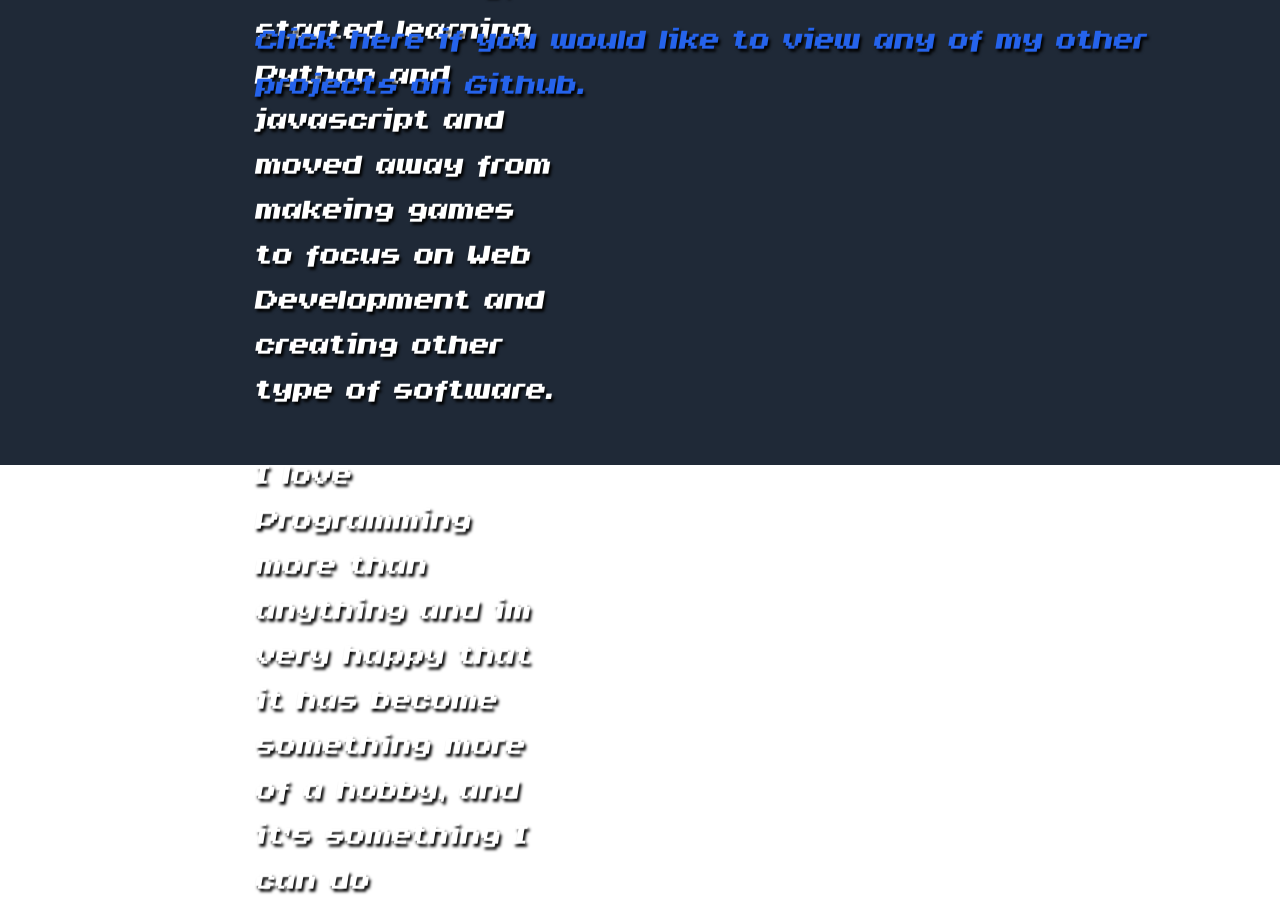
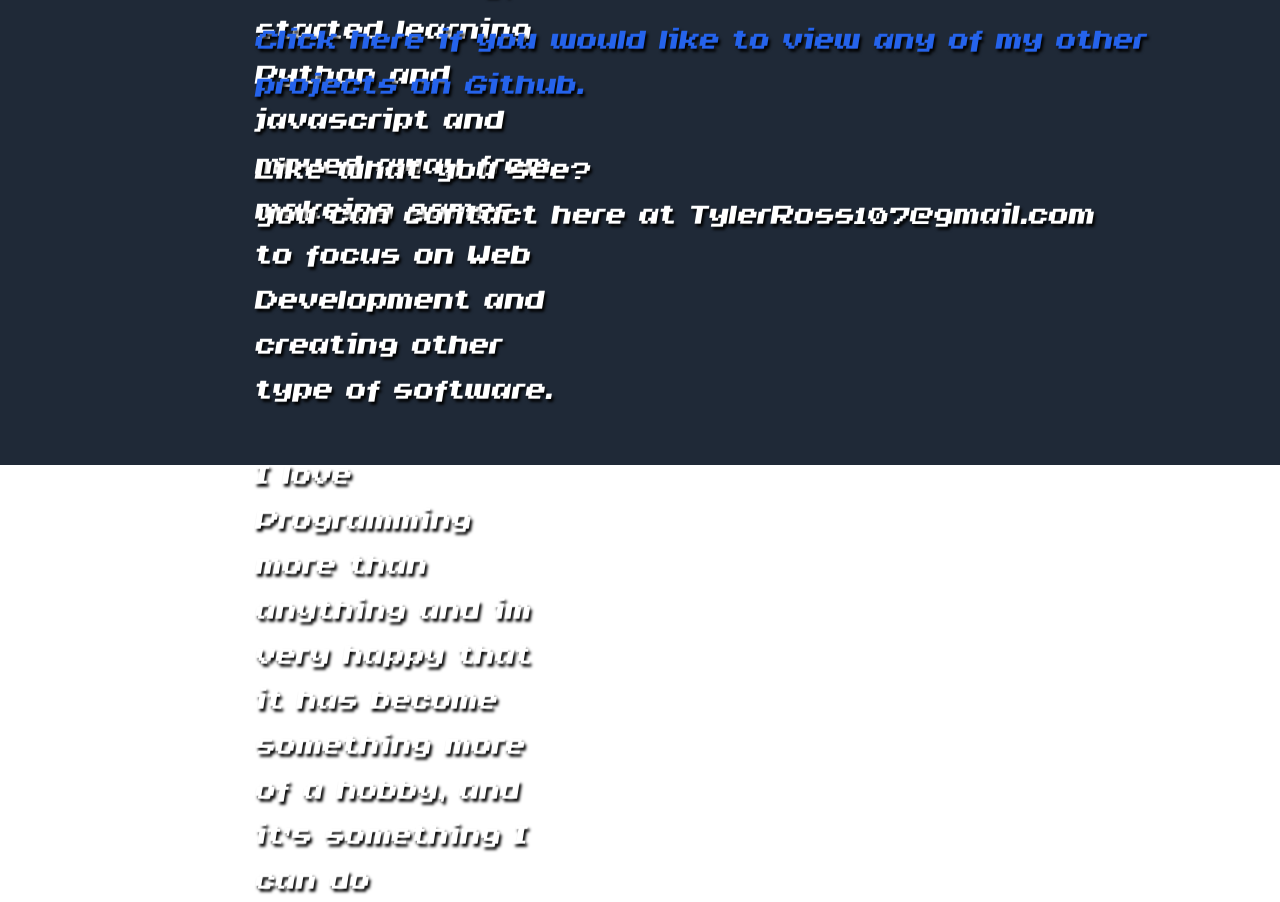
Before and after one commit to TyGuy54/portfoilo-site, a React (Create React App) app: page / in a window 1280 px wide. Shown: the part 2495-3397 px from the top of the page. Built offline with nearby package versions, Linux system fonts and the light colour scheme.

Commit message:
added contact info

```diff
--- a/src/components/pages/projectsPage/projectsPage.js
+++ b/src/components/pages/projectsPage/projectsPage.js
@@ -17,6 +17,12 @@ export const ProjectPage = () => {
                         <p className='text-shadow text-left pl-64 pt-10 text-blue-600'>
                             <a href='https://github.com/TyGuy54'>Click here if you would like to view any of my other projects on Github.</a>
                         </p>
+                        <p className='text-shadow text-left pl-64 pt-10'>
+                            Like what you see?
+                        </p>
+                        <p className='text-shadow text-left pl-64'>
+                            you can contact here at TylerRoss107@gmail.com
+                        </p>
                     </div>
                 </div>
             </div>
```
